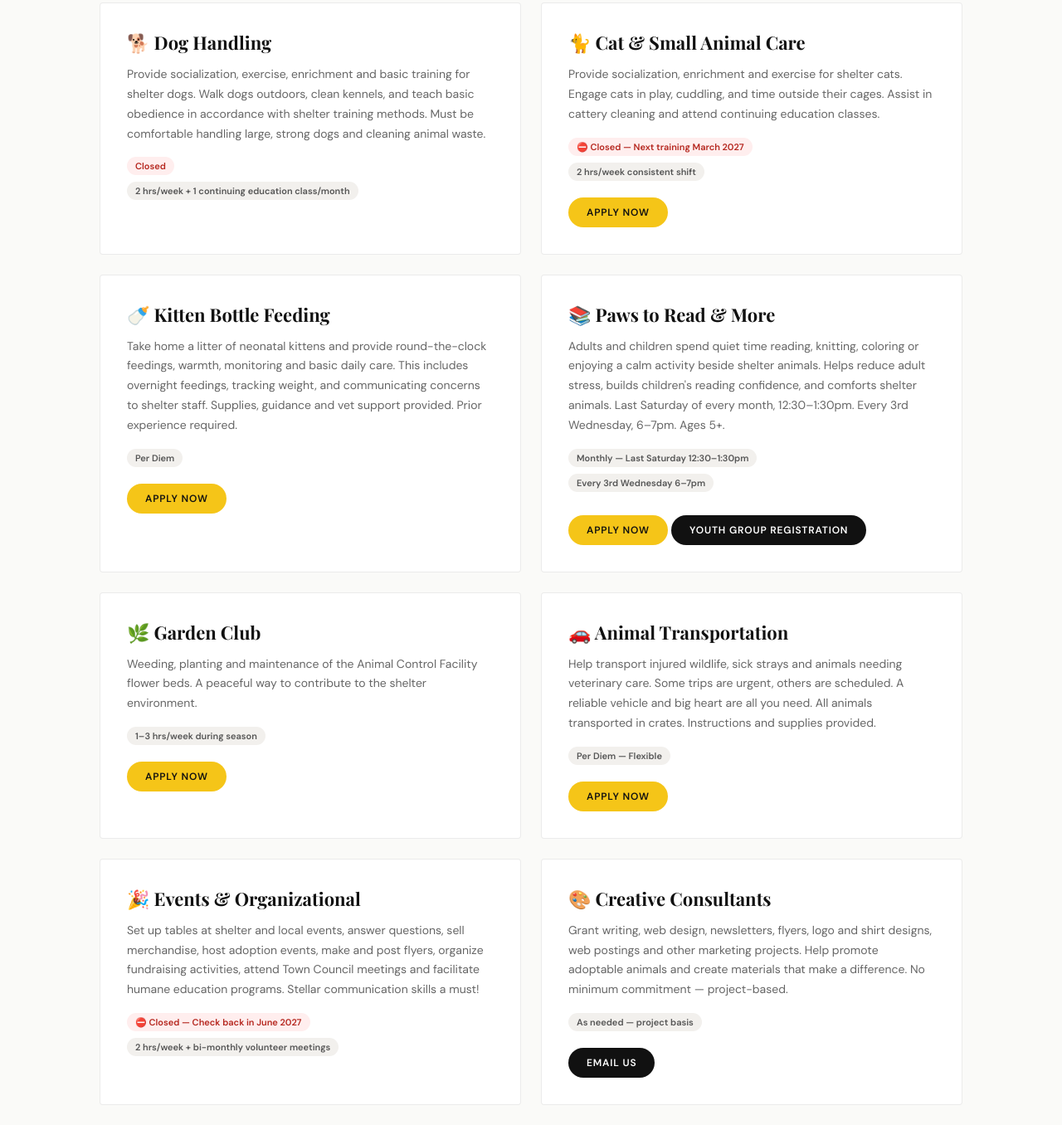
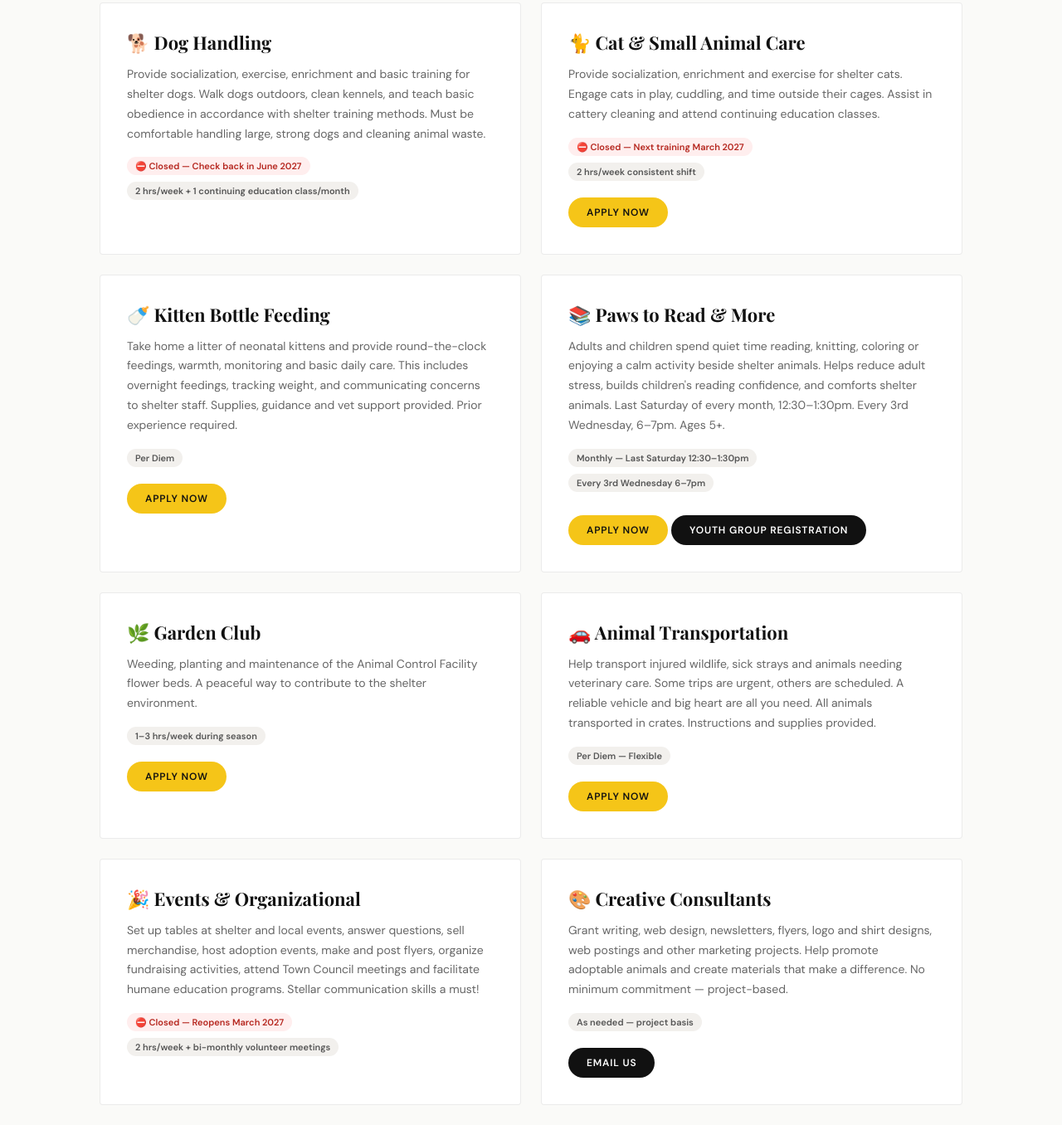
Before and after one commit to tnc246/stratfordanimalrescue, a plain HTML site: page volunteer.html in a window 1280 px wide. Shown: the part 1844-3200 px from the top of the page at 83% size. Drawn offline with nearby package versions, Linux system fonts and the light colour scheme; a web font is replaced by a local one.

Commit message:
Volunteer: Events & Organizational back to March 2027; Dog Handling check back June 2027
Co-Authored-By: Claude Opus 5.5 <noreply@anthropic.com>
Claude-Session: https://claude.ai/code/session_01LZexDZuP52ZhvJLHFxiF5y

```diff
--- a/volunteer.html
+++ b/volunteer.html
@@ -170,7 +170,7 @@
       <h3>🐕 Dog Handling</h3>
       <p>Provide socialization, exercise, enrichment and basic training for shelter dogs. Walk dogs outdoors, clean kennels, and teach basic obedience in accordance with shelter training methods. Must be comfortable handling large, strong dogs and cleaning animal waste.</p>
       <div class="opp-meta">
-        <span class="opp-badge closed">Closed</span>
+        <span class="opp-badge closed">⛔ Closed — Check back in June 2027</span>
         <span class="opp-badge">2 hrs/week + 1 continuing education class/month</span>
       </div>
     </div>
@@ -227,7 +227,7 @@
       <h3>🎉 Events & Organizational</h3>
       <p>Set up tables at shelter and local events, answer questions, sell merchandise, host adoption events, make and post flyers, organize fundraising activities, attend Town Council meetings and facilitate humane education programs. Stellar communication skills a must!</p>
       <div class="opp-meta">
-        <span class="opp-badge closed">⛔ Closed — Check back in June 2027</span>
+        <span class="opp-badge closed">⛔ Closed — Reopens March 2027</span>
         <span class="opp-badge">2 hrs/week + bi-monthly volunteer meetings</span>
       </div>
     </div>
```
